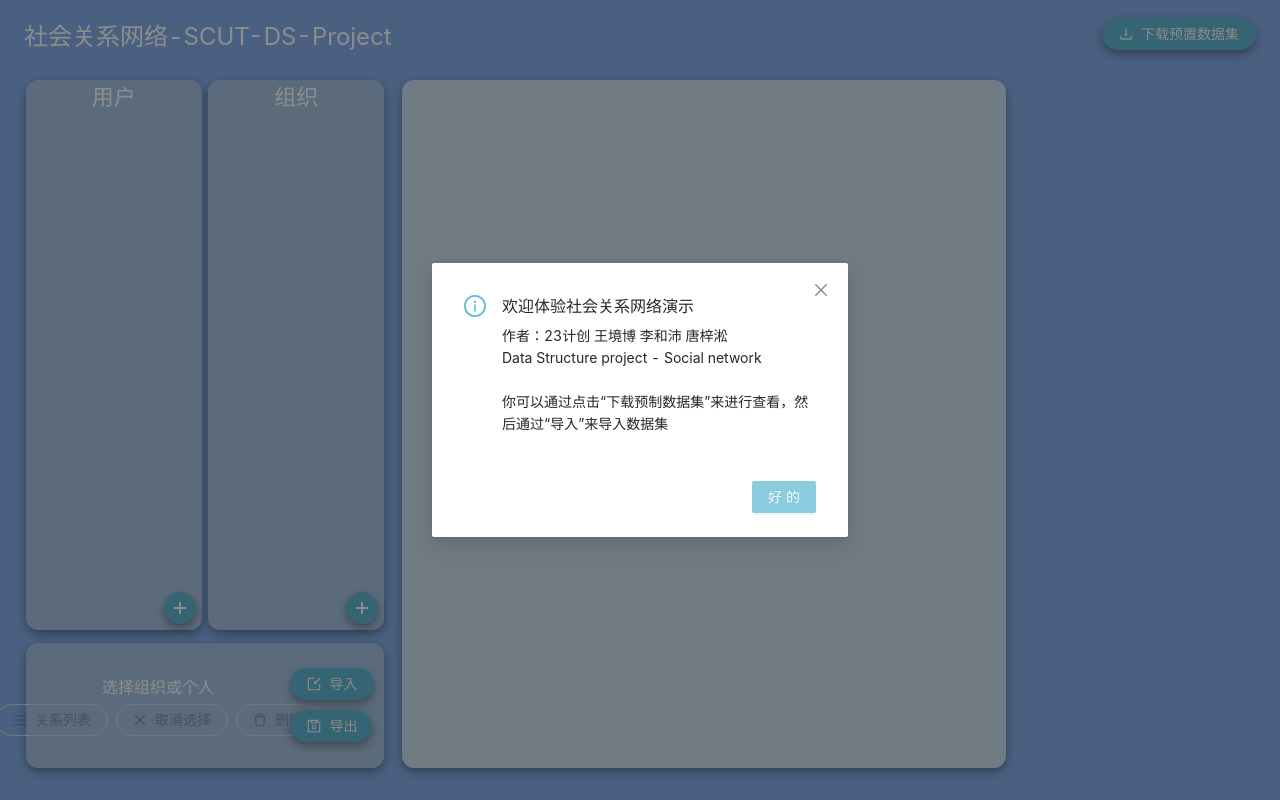
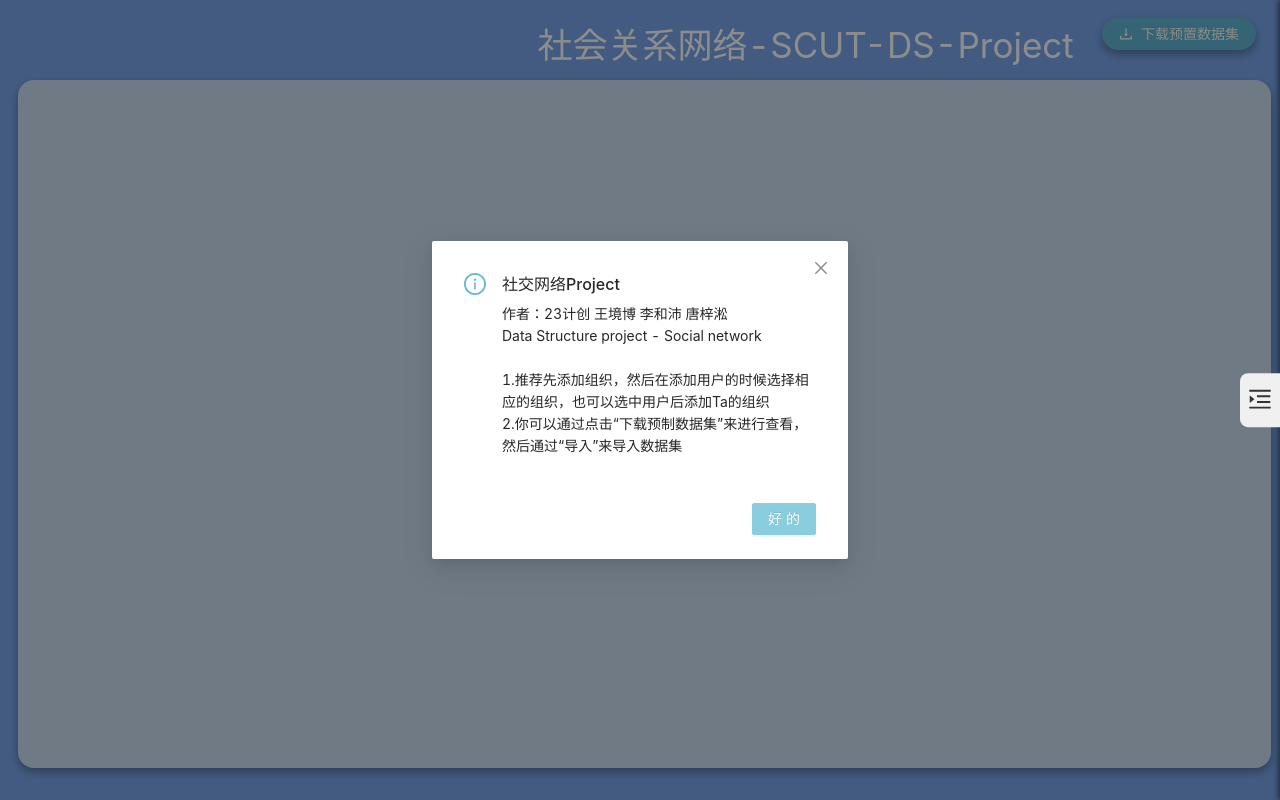
Before and after one commit to hhhJB/FMDS, a React (Create React App) app in the folder my-app/: page / in a window 1280 px wide. Built offline with nearby package versions, Linux system fonts and the light colour scheme.

Commit message:
界面优化，css订正

```diff
--- a/my-app/src/components/RelationChart.tsx
+++ b/my-app/src/components/RelationChart.tsx
@@ -128,7 +128,7 @@ export class RelationChart extends React.Component<RelationChartProps> {
             series: [{
                 type: 'graph',
                 layout: 'force',
-                symbolSize: 45,
+                symbolSize: 66,
                 focusNodeAdjacency: true,
                 roam: true,
 
@@ -286,7 +286,7 @@ export class RelationChart extends React.Component<RelationChartProps> {
             series: [{
                 type: 'graph',
                 layout: 'force',
-                symbolSize: 45,
+                symbolSize: 66,
                 focusNodeAdjacency: true,
                 roam: true,
 
--- a/my-app/src/pages/app-main/AppMain.css
+++ b/my-app/src/pages/app-main/AppMain.css
@@ -13,14 +13,16 @@
     width: 100vw;
     height: 100vh;
 
-    background: #86aee9;
+    background: #79a6eb;
 }
 
 #title {
     color: #fff;
-    font-size: 24px;
+    font-size: 35px;
     position: absolute;
-    left: 24px;
+    align-items: center;
+    justify-content: center;
+    left: 42%;
     top: 18px;
 }
 
@@ -32,43 +34,93 @@
 }
 
 .elementContainer {
-    width: 96vw;
+    width: 103vw;
     height: 86vh;
     position: absolute;
     bottom: 4vh;
     display: flex;
     flex-direction: row;
+    align-items: center;
+    gap: 0px;
+    left: 0;
 }
 
 /*nodebox的container*/
 .controlAreaContainer {
-    width: 29.2%;
+    width: 80%;
     height: 100%;
     display: flex;
     flex-direction: column;
     align-items: center;
-    justify-content: space-between;
+    justify-content: flex-start;
+}
+
+.NodeBoxWrapper {
+    width: 100%;
+    height: 72%;
+    display: flex;
+    flex-direction: column;
+    align-items: center;
+    justify-content: flex-start;
+    /* margin-top: auto; */
+}
+
+.nodeDataBoxWrapper {
+    max-height: 100px;
+    /* 设置最大高度限制 */
+    overflow-y: auto;
+    /* 如果内容超出，显示滚动条 */
+    width: 100%;
+    margin-bottom: 10px;
+    /* 确保下方按钮不被挤压 */
+    display: flex;
+    flex-direction: column;
+    /* 垂直排列 */
+    gap: 20px;
+    /* 控制卡片之间的间距 */
 }
 
 /*节点box*/
 .nodeBox {
-    width: 49.2%;
+    width: 48.2%;
     height: 100%;
     display: flex;
     flex-direction: column;
     position: relative;
+    /* margin-bottom: 20px; */
+    margin-top: 20px;
+}
+
+.functionArea .ant-btn {
+    box-shadow: 0px 4px 10px #0005;
+    width: 180px;
+    border-radius: 12px;
+    display: inline-flex;
+    justify-content: center;
+    align-items: center;
 }
 
 .functionArea {
     width: 100%;
-    height: 18.2%;
     position: relative;
+    display: flex;
+    flex-direction: column;
+    /* 使按钮垂直排列 */
+    gap: 15px;
+    /* 按钮之间的间距 */
+    align-items: center;
 }
 
 .normalCard {
     box-shadow: 0px 4px 10px #0005;
-    border-radius: 12px;
-    background: #c4d7d67f;
+    border-radius: 22px;
+    background: #a9e6e37f;
+    flex-direction: column;
+    display: flex;
+    justify-content: flex-start;
+    /* 确保内容从顶部开始 */
+    margin-top: 20px;
+    /* 添加适当的间距 */
 }
 
 .scrollY {
@@ -96,17 +148,19 @@
 .nodeCard {
     box-shadow: 0px 4px 10px #0005;
     border-radius: 12px;
-    background: #86aee9;
+    background: #a2bade;
     color: #fff;
     width: calc(100% - 12px);
-    height: 60px;
-    display: inline-flex;
+    height: 50px;
+    display: flex;
+    /* 改为 flex 布局，垂直居中 */
     justify-content: center;
     align-items: center;
-    font-size: 18px;
+    font-size: 20px;
     margin-left: 6px;
     margin-right: 6px;
     margin-top: 12px;
+    /* 可以减少，避免间距过大 */
 }
 
 .nodeCard:active {
@@ -114,5 +168,68 @@
 }
 
 .nodeCard:hover {
-    background: #077db8af;
+    background: #55b2e0af;
 }
+
+/* 侧边栏样式 */
+.sidebar {
+    position: fixed;
+    top: 0;
+    right: -5%;
+    /* 初始位置在屏幕外 */
+    width: 5%;
+    /* 初始宽度 */
+    height: 100vh;
+    background-color: #CDE1EF;
+    transition: right 0.4s ease-in-out, width 0.4s ease-in-out;
+    /* 设置过渡属性 */
+    box-shadow: -2px 0 5px rgba(0, 0, 0, 0.5);
+    z-index: 1000;
+    display: flex;
+    flex-direction: column;
+}
+
+.sidebar.open {
+    right: 0;
+    /* 打开时滑动到页面内 */
+    width: 40%;
+    /* 打开后的宽度 */
+}
+
+/* 侧边栏内容 */
+.sidebar-content {
+    display: flex;
+    flex-direction: column;
+    align-items: center;
+    gap: 20px;
+    opacity: 0;
+    transition: opacity 0.3s ease-in;
+    /* 内容淡入效果 */
+    flex-grow: 1;
+    /* 使内容区域充满剩余空间 */
+}
+
+.sidebar.open .sidebar-content {
+    opacity: 1;
+}
+
+/* 悬浮图标按钮样式 */
+.sidebar-toggle-icon {
+    position: fixed;
+    top: 50%;
+    right: 0;
+    transform: translateY(-50%);
+    font-size: 24px;
+    color: #333;
+    background-color: #f0f0f0;
+    border-radius: 8px 0px 0px 8px;
+    padding: 8px;
+    cursor: pointer;
+    z-index: 1100;
+    transition: right 0.4s ease-in-out;
+}
+
+.sidebar.open~.sidebar-toggle-icon {
+    right: 40%;
+    /* 图标按钮随侧边栏移动 */
+}
--- a/my-app/src/pages/app-main/AppMain.tsx
+++ b/my-app/src/pages/app-main/AppMain.tsx
@@ -1,4 +1,4 @@
-import { CloseOutlined, DeleteOutlined, DownloadOutlined, ImportOutlined, InfoCircleOutlined, PlusOutlined, SaveOutlined, StarOutlined, UnorderedListOutlined } from '@ant-design/icons'
+import { CloseOutlined, DeleteOutlined, DownloadOutlined, ImportOutlined, InfoCircleOutlined, PlusOutlined, SaveOutlined, MenuUnfoldOutlined, StarOutlined, UnorderedListOutlined } from '@ant-design/icons'
 import { Button, Drawer, Input, message, Modal, notification, Select, Upload } from 'antd'
 import { DefaultOptionType } from 'antd/lib/select'
 import { RcFile } from 'antd/lib/upload'
@@ -23,7 +23,10 @@ type AppState = {
     relationDrawerVisible: boolean,
 
     /** 好友推荐抽屉是否可见。 */
-    recommendFriendDrawerVisible: boolean
+    recommendFriendDrawerVisible: boolean,
+
+    /**侧边栏 */
+    isSidebarOpen: boolean;
 }
 
 /**
@@ -33,8 +36,16 @@ export default class AppMain extends React.Component<any, AppState> {
     state: AppState = {
         nodeSelected: null,
         relationDrawerVisible: false,
-        recommendFriendDrawerVisible: false
+        recommendFriendDrawerVisible: false,
+        isSidebarOpen: false,
     }
+
+    // 控制侧边栏的打开/关闭
+    toggleSidebar = () => {
+        this.setState((prevState) => ({
+            isSidebarOpen: !prevState.isSidebarOpen,
+        }));
+    };
 
     /** 指向图表对象的引用。 */
     private chartRef: React.RefObject<RelationChart>
@@ -75,7 +86,7 @@ export default class AppMain extends React.Component<any, AppState> {
 
         // 首先弹出一个使用说明。
         Modal.info({
-            title: '欢迎体验社会关系网络演示',
+            title: '社交网络Project',
             okText: '好的',
             closable: true,
             maskClosable: true,
@@ -84,8 +95,10 @@ export default class AppMain extends React.Component<any, AppState> {
                 作者：23计创 王境博 李和沛 唐梓淞<br />
                 Data Structure project - Social network<br />
                 <br />
-                你可以通过点击“下载预制数据集”来进行查看，然后通过“导入”来导入数据集<br />
+                1.推荐先添加组织，然后在添加用户的时候选择相应的组织，也可以选中用户后添加Ta的组织<br />
+                2.你可以通过点击“下载预制数据集”来进行查看，然后通过“导入”来导入数据集<br />
                 <br />
+
             </div>,
             icon: <InfoCircleOutlined style={{ color: MacroDefines.PRIMARY_COLOR }} />
         })
@@ -641,7 +654,7 @@ export default class AppMain extends React.Component<any, AppState> {
             height: '100%',
             left: 12,
             width: 'calc(100% - 36px - 82px)',
-            position: 'absolute',
+            position: 'relative',
             display: 'flex',
             flexDirection: 'column',
             alignItems: 'center',
@@ -649,7 +662,9 @@ export default class AppMain extends React.Component<any, AppState> {
         }}>
             <div style={{
                 color: '#fff',
-                fontSize: 16
+                fontSize: 20,
+                alignItems: 'center',
+                justifyContent: 'center'
             }}>{
                     node == null ? '选择组织或个人' : node.name + '（' +
                         (node.tag == NodeTag.PERSON ?
@@ -673,7 +688,8 @@ export default class AppMain extends React.Component<any, AppState> {
                 flexDirection: 'row',
                 alignItems: 'center',
                 justifyContent: 'center',
-                marginTop: 4
+                marginTop: 10,
+                marginBottom:0,
             }}>
                 <Button ghost={node == null}
                     shape='round'
@@ -991,9 +1007,8 @@ export default class AppMain extends React.Component<any, AppState> {
      * React 渲染入口函数。
      */
     override render(): React.ReactNode {
-
-        return <div className='pageContainer'>
-
+        return (
+            <div className='pageContainer'>
                 {this.relationListDrawer()}
 
                 <div id='title'>社会关系网络-SCUT-DS-Project</div>
@@ -1002,12 +1017,12 @@ export default class AppMain extends React.Component<any, AppState> {
                     onClick={() => {
                         notification.info({
                             message: '下一步',
-                        description: '点击下方“导入”按钮，选择文件导入。'
-                    })
+                            description: '点击下方“导入”按钮，选择文件导入。',
+                        });
 
-                    let link = document.createElement('a')
-                    link.href = 'https://hwc.gardilily.com/socialnet/样例数据.sndat'
-                    link.click()
+                        let link = document.createElement('a');
+                        link.href = 'https://github.com/hhhJB/FMDS/raw/refs/heads/main/my-app/%E9%A2%84%E5%88%B6data.sndat';
+                        link.click();
                     }}
                     type='primary'
                     shape='round'
@@ -1016,97 +1031,83 @@ export default class AppMain extends React.Component<any, AppState> {
                     下载预置数据集
                 </Button>
 
-            <div className='elementContainer'>
+                {/* 侧边栏 */}
+                <div className={`sidebar ${this.state.isSidebarOpen ? 'open' : ''}`}>
+                    <div className="sidebar-content">
                         <div className='controlAreaContainer'>
+                            <div className='NodeBoxWrapper'>
+                                {this.generateNodeBoxes()}
+                            </div>
 
-                    {this.generateNodeBoxes()}
 
                             <div className='functionArea normalCard'>
+                                <div className='nodeDataBoxWrapper'>
+                                    {this.nodeDataBox()}
+                                </div>
 
-                        { /* 个人或组织信息卡片。 */}
-                        {this.nodeDataBox()}
-
-                        { /* 导入导出按钮。 */}
-                        <div style={{
-                            width: 82,
-                            height: '100%',
-                            position: 'absolute',
-                            right: 12,
-                            display: 'flex',
-                            flexDirection: 'column',
-                            justifyContent: 'center'
-                        }}>
+                                <div className='functionArea'>
                                     <Upload
                                         beforeUpload={(file, fileList): boolean => {
-                                    this.importFile(file)
-                                    return false // 不做 http 上传。
+                                            this.importFile(file);
+                                            return false;
                                         }}
                                         showUploadList={false}
                                         maxCount={1}
                                         accept='.sndat'
                                     >
-                                <Button type='primary'
-                                    style={{
-                                        width: '100%',
-                                        boxShadow: '0px 4px 10px #0005'
-                                    }}
+                                        <Button
+                                            type='primary'
                                             shape='round'
                                             icon={<ImportOutlined />}
-                                    onClick={
-                                        () => {
-                                            // todo
-                                        }
-                                    }
-                                >导入</Button>
+                                        >
+                                            导入数据
+                                        </Button>
                                     </Upload>
 
-                            <Button type='primary'
-                                style={{
-                                    width: '100%',
-                                    boxShadow: '0px 4px 10px #0005',
-                                    marginTop: 10
-                                }}
+                                    <Button
+                                        type='primary'
                                         shape='round'
                                         icon={<SaveOutlined />}
-                                onClick={
-                                    () => {
-                                        let jstring = JSON.stringify(
-                                            this.nodeManager.toJsonableObject()
-                                        )
-
-                                        let blob = new Blob(
-                                            [jstring], {
-                                            type: 'application/octet-stream'
-                                        }
-                                        )
-
-                                        let url = URL.createObjectURL(blob)
-                                        let link = document.createElement('a')
-                                        link.href = url
-                                        link.download = '关系网络导出.sndat'
-                                        link.click()
-
-                                        message.info('导出成功，请保存。')
-
-                                        window.URL.revokeObjectURL(url)
-                                    }
-                                }
-                            >导出</Button>
-
+                                        onClick={() => {
+                                            let jstring = JSON.stringify(this.nodeManager.toJsonableObject());
+                                            let blob = new Blob([jstring], { type: 'application/octet-stream' });
+                                            let url = URL.createObjectURL(blob);
+                                            let link = document.createElement('a');
+                                            link.href = url;
+                                            link.download = '关系网络导出.sndat';
+                                            link.click();
+                                            message.info('导出成功，请保存。');
+                                            window.URL.revokeObjectURL(url);
+                                        }}
+                                    >
+                                        导出数据
+                                    </Button>
+                                </div>
+                            </div>
                         </div>
                     </div>
                 </div>
 
-                <RelationChart style={{
-                    borderRadius: '12px',
+                {/* 侧边栏图标 */}
+                <div className="sidebar-toggle-icon" onClick={this.toggleSidebar}>
+                    <MenuUnfoldOutlined />
+                </div>
+
+                <div className='elementContainer'>
+                    <RelationChart
+                        style={{
+                            borderRadius: '16px',
                             background: '#eef7f2af',
-                    width: '49.2%',
+                            width: '95%',
                             height: '100%',
                             marginLeft: '1.4%',
-                    boxShadow: '0px 4px 10px #0005'
-                }} ref={this.chartRef} />
+                            boxShadow: '0px 4px 10px #0005',
+                        }}
+                        ref={this.chartRef}
+                    />
                 </div>
             </div>
+        );
     }
 
     /**
```
Lines whose indentation alone changed are shown as unchanged.
